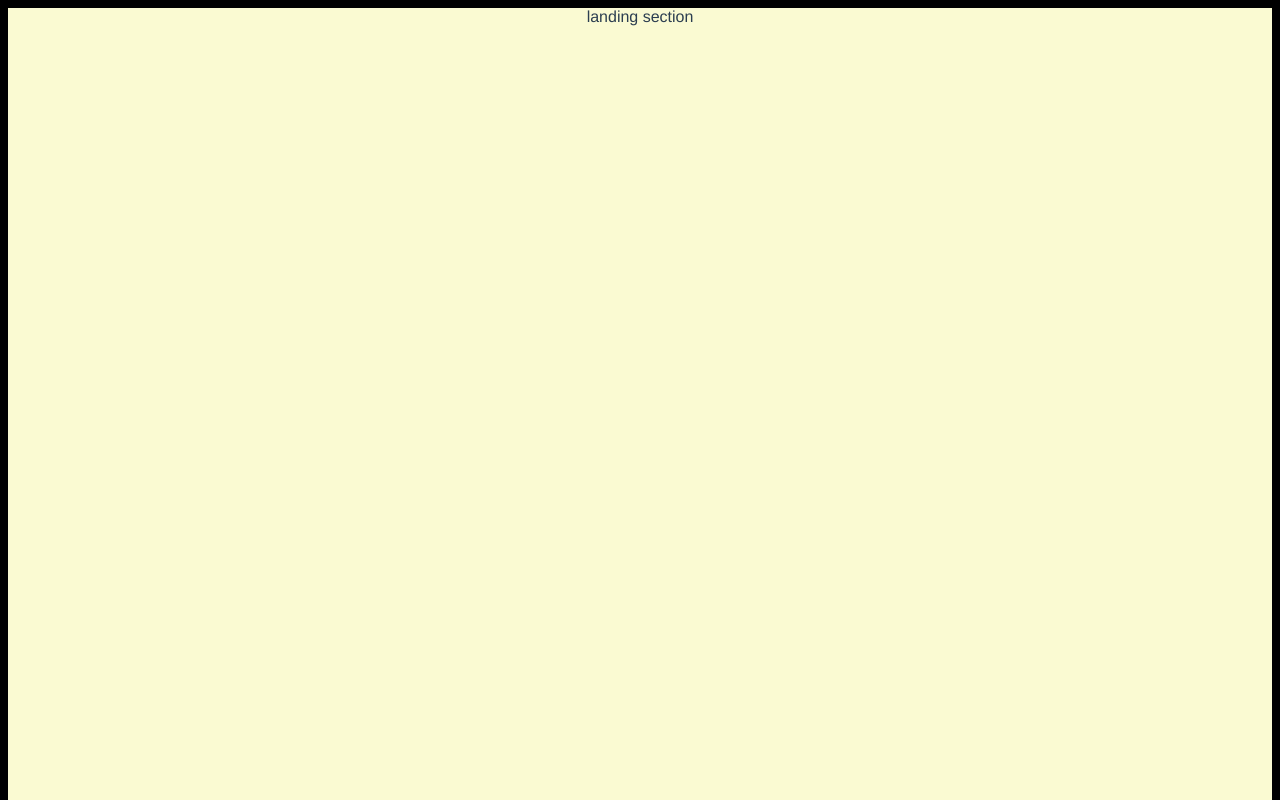
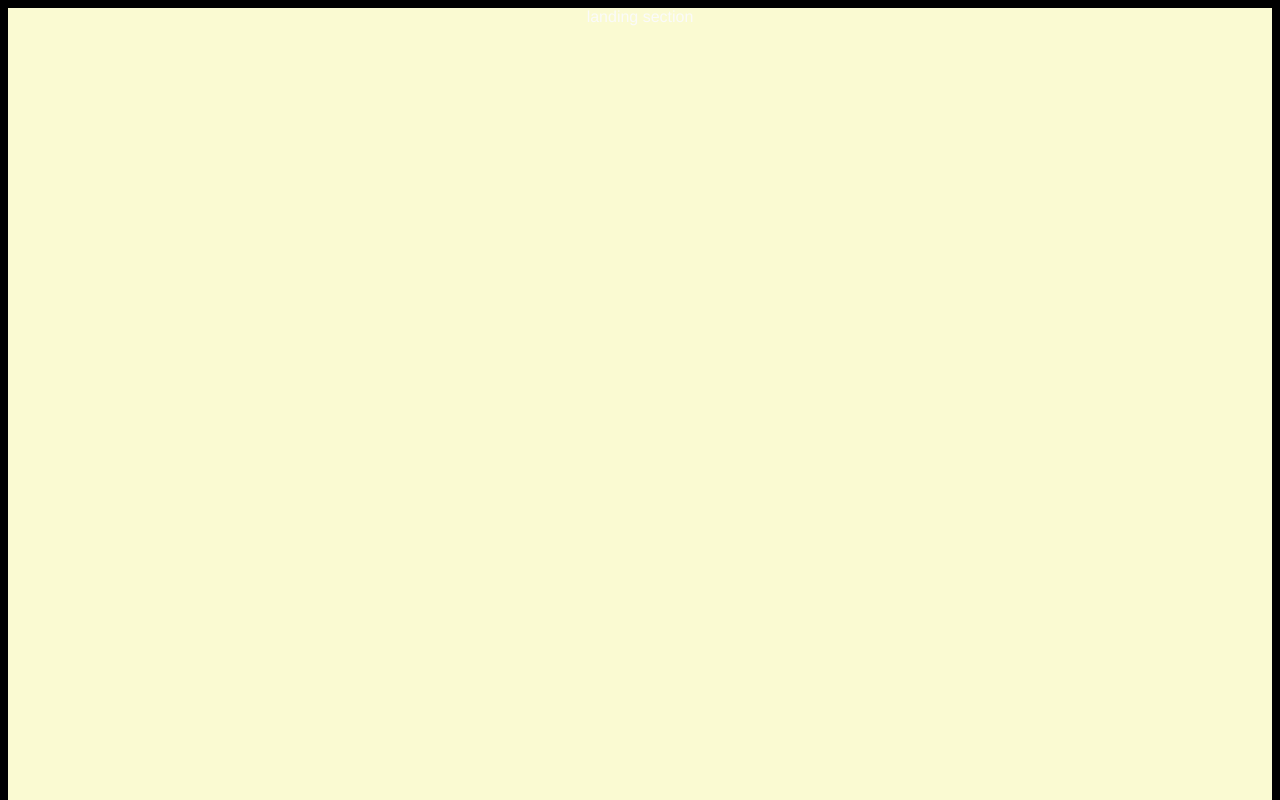
Before and after one commit to more-coffee-more-code/about-anthony, a Vue app: page / in a window 1280 px wide. Shown: the top 800 px of the page. Built offline with nearby package versions, Linux system fonts and the light colour scheme.

Commit message:
changed font color

```diff
--- a/src/App.vue
+++ b/src/App.vue
@@ -14,7 +14,7 @@ export default {
   -webkit-font-smoothing: antialiased;
   -moz-osx-font-smoothing: grayscale;
   text-align: center;
-  color: #2c3e50;
+  color: #fafafa;
 }
 #nav {
   padding: 30px;
```
